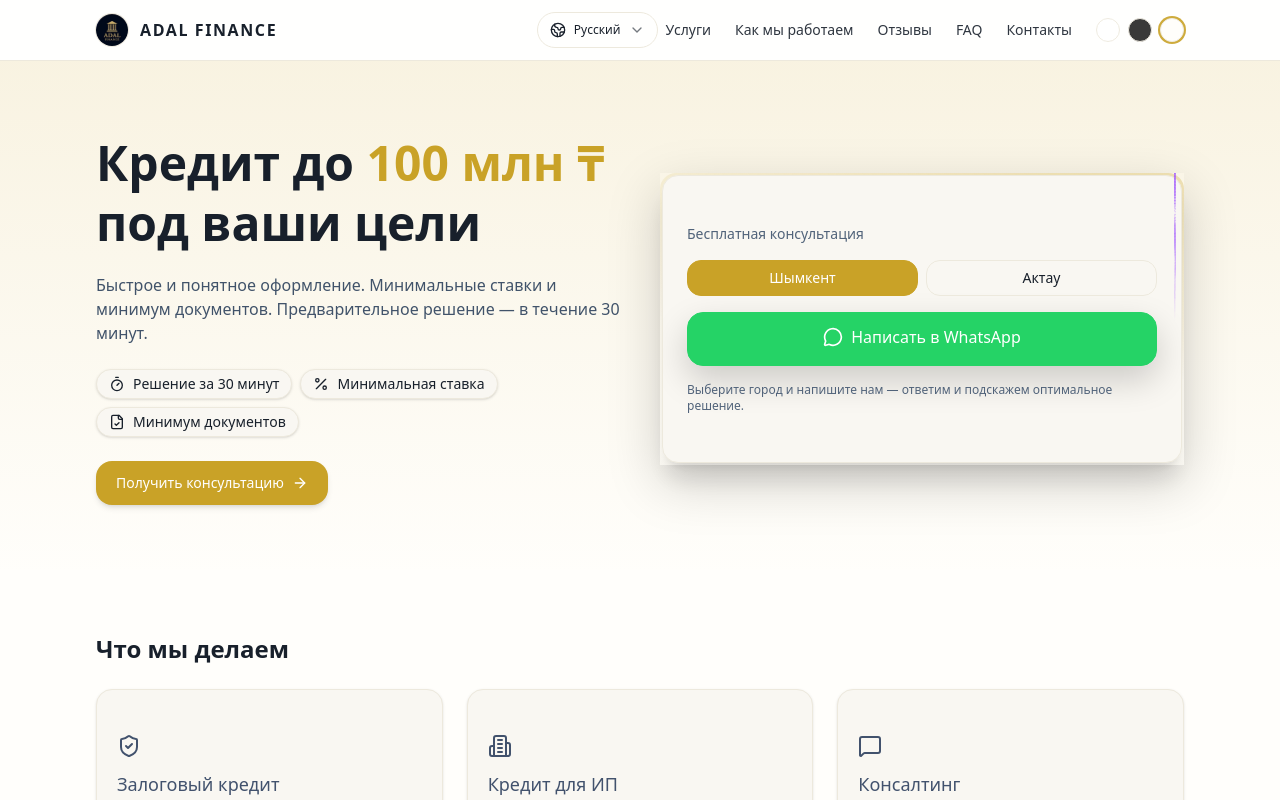
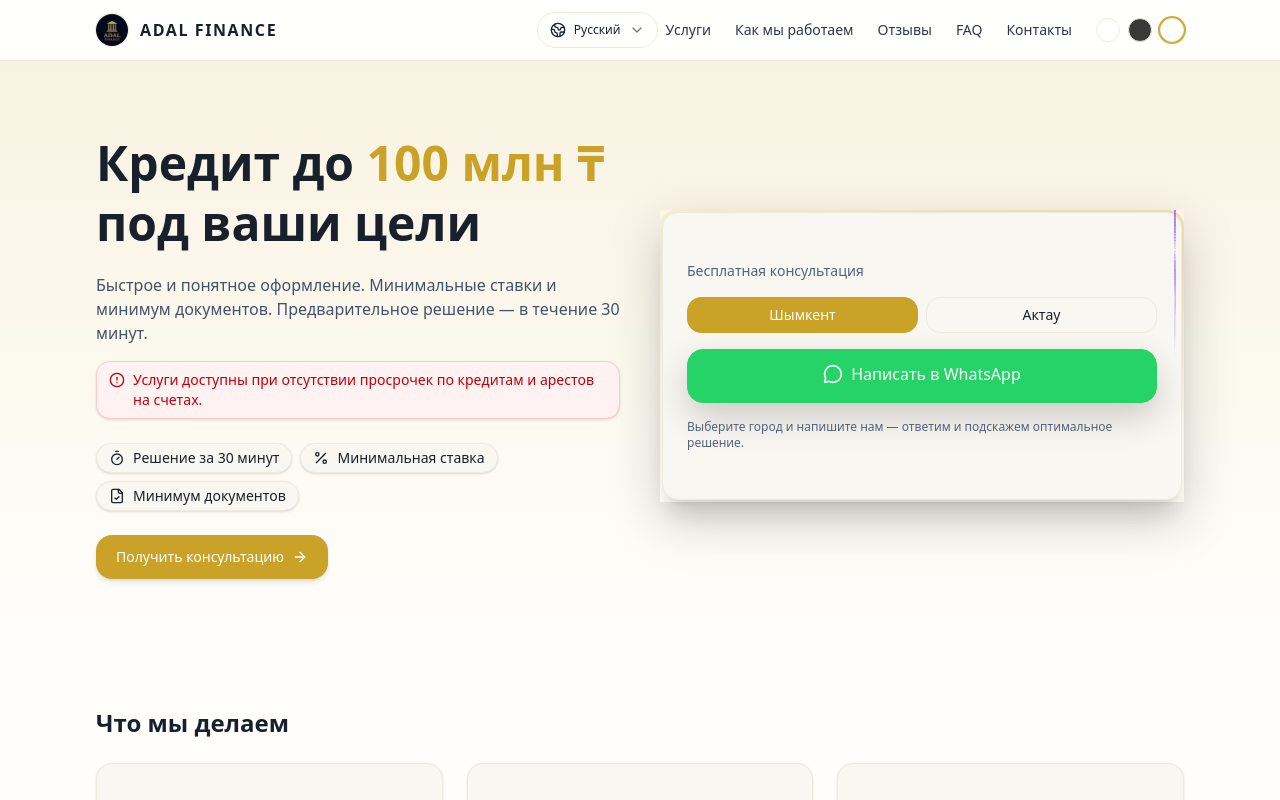
Before and after one commit to Ali-Fayzullaev/adal-finance, a Next.js app: page /1 in a window 1280 px wide. Shown: the top 800 px of the page. Built offline with nearby package versions, Linux system fonts and the light colour scheme.

Commit message:
added text  to hero

```diff
--- a/app/[locale]/components/Hero.tsx
+++ b/app/[locale]/components/Hero.tsx
@@ -2,7 +2,7 @@
 
 import { useEffect, useRef, useState } from "react";
 import { motion, useAnimation } from "framer-motion";
-import { ArrowRight, MessageCircle } from "lucide-react";
+import { ArrowRight, MessageCircle, CircleAlert } from "lucide-react";
 import { Button } from "@/components/ui/button";
 import { Card, CardContent } from "@/components/ui/card";
 import type { PaletteKey, Palette } from "@/app/theme";
@@ -133,6 +133,30 @@ export default function Hero({
                 "Быстрое и понятное оформление. Минимальные ставки и минимум документов. Предварительное решение — в течение 30 минут.",
             })}
           </p>
+          {/* ELIGIBILITY NOTE (red) */}
+<div className="mt-3 sm:mt-4">
+  <div
+    role="note"
+    aria-live="polite"
+    className="
+      inline-flex items-start gap-2 rounded-xl px-3 py-2
+      text-xs sm:text-sm font-medium
+      border
+      bg-red-50 text-red-700 border-red-200
+      dark:bg-red-900/20 dark:text-red-300 dark:border-red-800/60
+      shadow-sm
+    "
+  >
+    <CircleAlert className="h-4 w-4 mt-0.5 shrink-0" />
+    <span>
+      {t("hero.eligibilityNote", {
+        default:
+          "Услуги доступны при отсутствии просрочек по кредитам и арестов на счетах.",
+      })}
+    </span>
+  </div>
+</div>
+
 
           <div className="mt-6 flex flex-wrap gap-2">
             {badges.map(({ Icon, text }, i) => (
--- a/messages/kk.json
+++ b/messages/kk.json
@@ -92,8 +92,10 @@
   "hero": {
     "titlePrefix": "Қарыз ",
     "titleSuffix": " сіздің мақсаттарыңызға",
-    "subtitle": "Жылдам әрі түсінікті рәсімдеу. Мөлшерлемелер минималды, құжаттар ең аз. Алдын ала шешім — 30 минут ішінде."
+    "subtitle": "Жылдам әрі түсінікті рәсімдеу. Мөлшерлемелер минималды, құжаттар ең аз. Алдын ала шешім — 30 минут ішінде.",
+    "eligibilityNote": "Қызметтер несиелер бойынша мерзімі өткен берешек пен шоттарда тыйым салулар болмаған жағдайда ғана қолжетімді."
   },
+
   "cta": {
     "freeConsult": "Тегін кеңес",
     "chooseCity": "Қалаңызды таңдаңыз да бізге жазыңыз — оңтайлы шешім ұсынамыз.",
--- a/messages/ru.json
+++ b/messages/ru.json
@@ -68,22 +68,33 @@
     }
   ],
   "steps": [
-    { "title": "Заявка", "desc": "Пишете нам в WhatsApp: цель, сумма, срок.", "step": "Шаг 1" },
+    {
+      "title": "Заявка",
+      "desc": "Пишете нам в WhatsApp: цель, сумма, срок.",
+      "step": "Шаг 1"
+    },
     {
       "title": "Документы",
-      "desc": "Присылаете базовый пакет, мы проверяем и подбираем банк." , "step": "Шаг 2"
+      "desc": "Присылаете базовый пакет, мы проверяем и подбираем банк.",
+      "step": "Шаг 2"
     },
     {
       "title": "Решение",
-      "desc": "Предварительное одобрение обычно в день обращения." , "step": "Шаг 3"
+      "desc": "Предварительное одобрение обычно в день обращения.",
+      "step": "Шаг 3"
     },
-    { "title": "Оформление", "desc": "Встреча в офисе и выдача средств." , "step": "Шаг 4" }
+    {
+      "title": "Оформление",
+      "desc": "Встреча в офисе и выдача средств.",
+      "step": "Шаг 4"
+    }
   ],
   "hero": {
-    "titlePrefix": "Кредит до ",
-    "titleSuffix": " под ваши цели",
-    "subtitle": "Быстрое и понятное оформление. Минимальные ставки и минимум документов. Предварительное решение — в течение 30 минут."
-  },
+  "titlePrefix": "Кредит до ",
+  "titleSuffix": " под ваши цели",
+  "subtitle": "Быстрое и понятное оформление. Минимальные ставки и минимум документов. Предварительное решение — в течение 30 минут.",
+  "eligibilityNote": "Услуги доступны при отсутствии просрочек по кредитам и арестов на счетах."
+},
   "cta": {
     "freeConsult": "Бесплатная консультация",
     "chooseCity": "Выберите город и напишите нам — ответим и подскажем оптимальное решение.",
```
